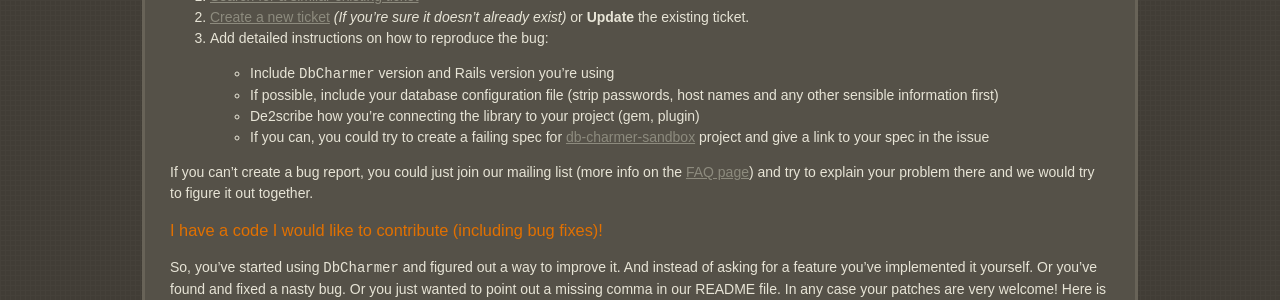
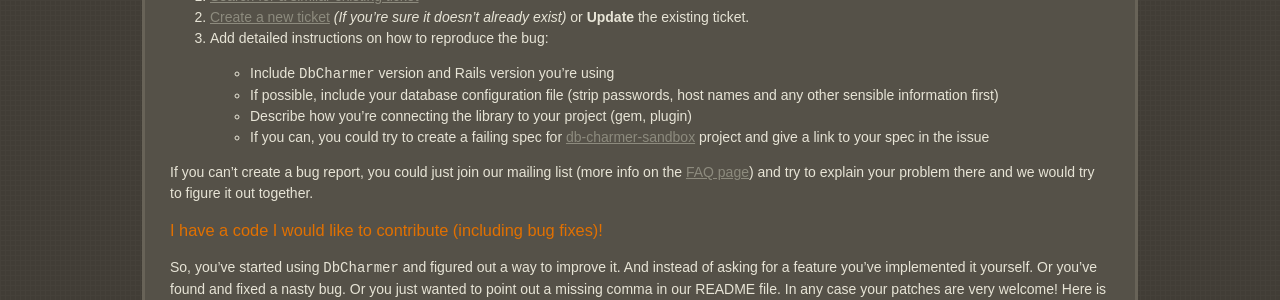
Before and after one commit to kovyrin/db-charmer, a Jekyll site: the page built from contribute.html, in a window 1280 px wide. Shown: the part 632-932 px from the top of the page. Built offline with Jekyll 4.4.1, drawn with Linux system fonts in a browser that asks for light colours; nearby versions of some CDN libraries.

Commit message:
Fixed typos

```diff
--- a/contribute.html
+++ b/contribute.html
@@ -19,7 +19,7 @@ layout: default
       <ul>
         <li>Include <tt>DbCharmer</tt> version and Rails version you’re using</li>
         <li>If possible, include your database configuration file (strip passwords, host names and any other sensible information first)</li>
-        <li>De2scribe how you’re connecting the library to your project (gem, plugin)</li>
+        <li>Describe how you’re connecting the library to your project (gem, plugin)</li>
         <li>If you can, you could try to create a failing spec for <a href="https://github.com/kovyrin/db-charmer-sandbox">
           db-charmer-sandbox</a> project and give a link to your spec in the issue</li>
       </ul>
```
Also changed, not shown: index.html (+6 -6 lines).
